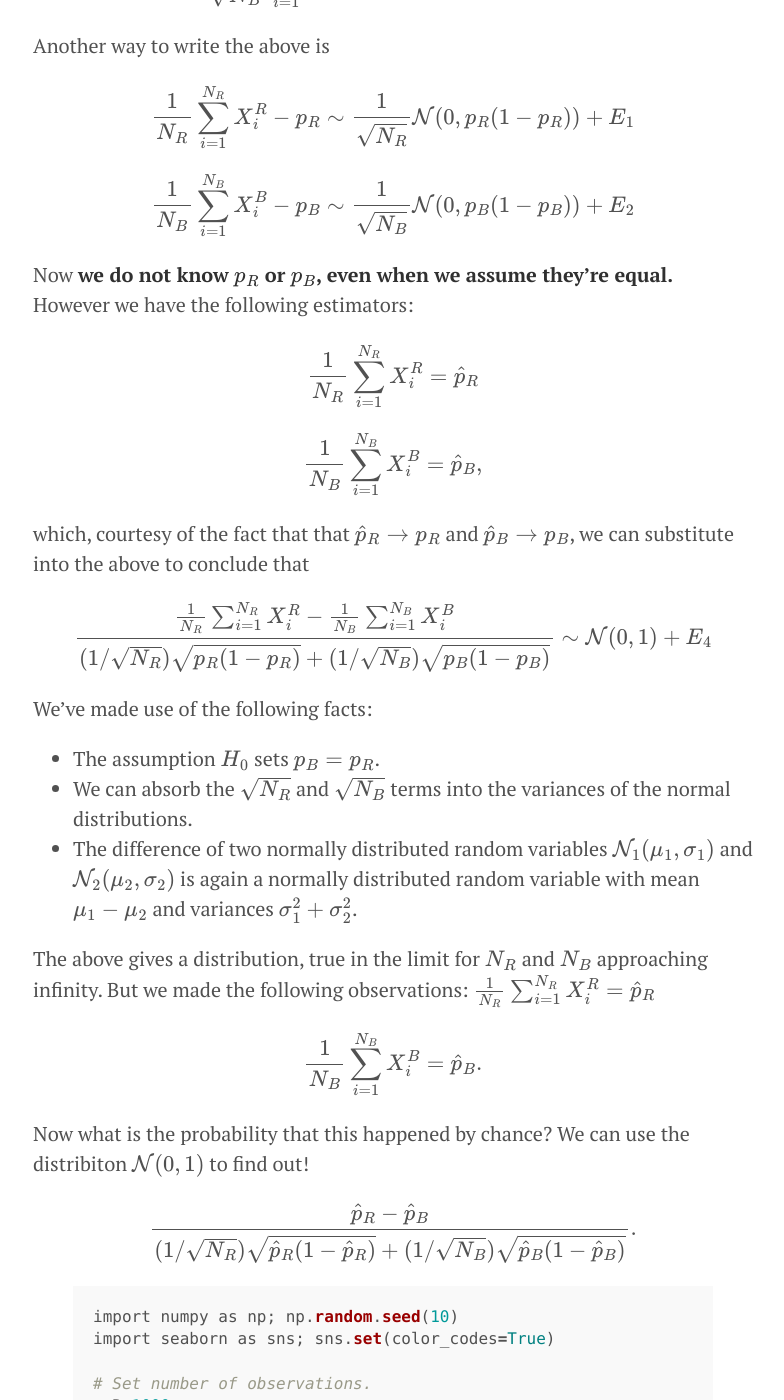
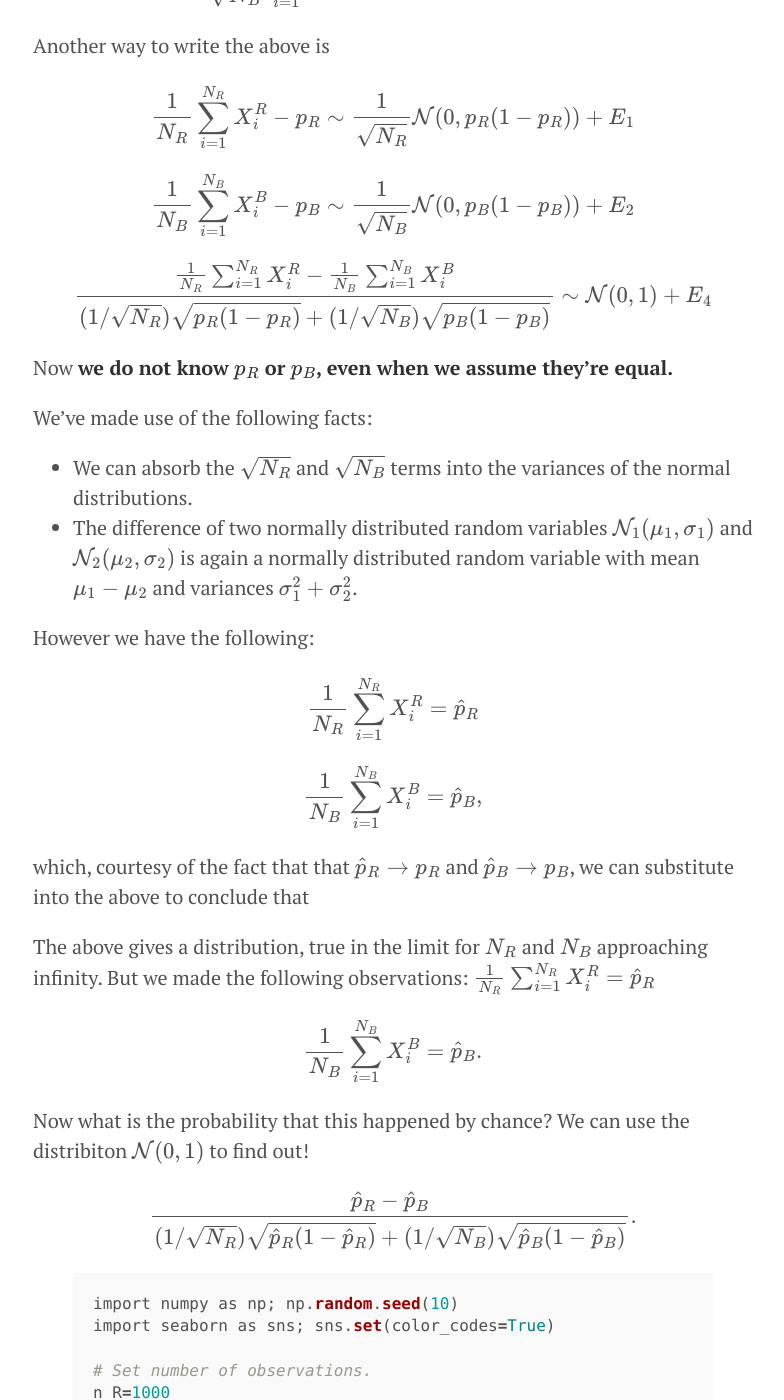
Before and after one commit to doriang102/doriang102.github.io, a Jekyll site: the page built from _posts/2017-05-28-hypothesis-testing.md, in a window 1280 px wide and 1400 px high, scrolled down 1468 px. Shown: the whole window, without its empty margins (247-1031 px from the left). Built offline with Jekyll 4.4.1, drawn with Linux system fonts in a browser that asks for light colours; our own code applies the rules of GitHub Pages for plain Markdown files; formulas are drawn with MathJax 3; some of the changed lines change nothing that is shown.

Commit message:
Update 2017-05-28-hypothesis-testing.md

```diff
--- a/_posts/2017-05-28-hypothesis-testing.md
+++ b/_posts/2017-05-28-hypothesis-testing.md
@@ -39,8 +39,20 @@ $$\frac{1}{N_R}\sum_{i=1}^{N_R} X_i^R - p_R \sim \frac{1}{\sqrt{N_R}} \mathcal{N
 
 $$\frac{1}{N_B}\sum_{i=1}^{N_B} X_i^B - p_B \sim \frac{1}{\sqrt{N_B}} \mathcal{N}(0, p_B(1-p_B)) + E_2$$
 
-Now **we do not know $$p_R$$ or $$p_B$$, even when we assume they're equal.** However we have the following estimators:
 
+
+$$\frac{\frac{1}{N_R}\sum_{i=1}^{N_R} X_i^R - \frac{1}{N_B}\sum_{i=1}^{N_B} X_i^B}{(1/\sqrt{N_R})\sqrt{  p_R(1- p_R)} +(1/\sqrt{N_B})\sqrt{  p_B(1- p_B)}} \sim \mathcal{N}(0,1) + E_4$$
+
+
+Now **we do not know $$p_R$$ or $$p_B$$, even when we assume they're equal.**
+
+
+We've made use of the following facts:
+
+-  We can absorb the $$\sqrt{N_R}$$ and $$\sqrt{N_B}$$ terms into the variances of the normal distributions.
+- The difference of two normally distributed random variables $$\mathcal{N}_1(\mu_1,\sigma_1)$$ and $$\mathcal{N}_2(\mu_2,\sigma_2)$$ is again a normally distributed random variable with mean $$\mu_1 - \mu_2$$ and variances $$\sigma_1^2 + \sigma_2^2$$.
+
+However we have the following:
 
 
 $$
@@ -52,17 +64,6 @@ $$
 $$
 
 which, courtesy of the fact that that $$\hat p_R \to p_R$$ and $$\hat p_B \to p_B$$, we can substitute into the above to conclude that
-
-
-
-$$\frac{\frac{1}{N_R}\sum_{i=1}^{N_R} X_i^R - \frac{1}{N_B}\sum_{i=1}^{N_B} X_i^B}{(1/\sqrt{N_R})\sqrt{  p_R(1- p_R)} +(1/\sqrt{N_B})\sqrt{  p_B(1- p_B)}} \sim \mathcal{N}(0,1) + E_4$$
-
-We've made use of the following facts:
-
-- The assumption $$H_0$$ sets $$p_B = p_R$$.
--  We can absorb the $$\sqrt{N_R}$$ and $$\sqrt{N_B}$$ terms into the variances of the normal distributions.
-- The difference of two normally distributed random variables $$\mathcal{N}_1(\mu_1,\sigma_1)$$ and $$\mathcal{N}_2(\mu_2,\sigma_2)$$ is again a normally distributed random variable with mean $$\mu_1 - \mu_2$$ and variances $$\sigma_1^2 + \sigma_2^2$$.
-
 
 The above gives a distribution, true in the limit for $$N_R$$ and $$N_B$$ approaching infinity. But we made the following observations:
 $$
```
